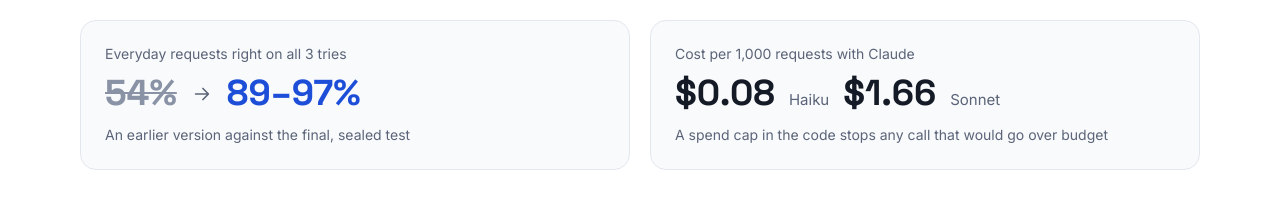
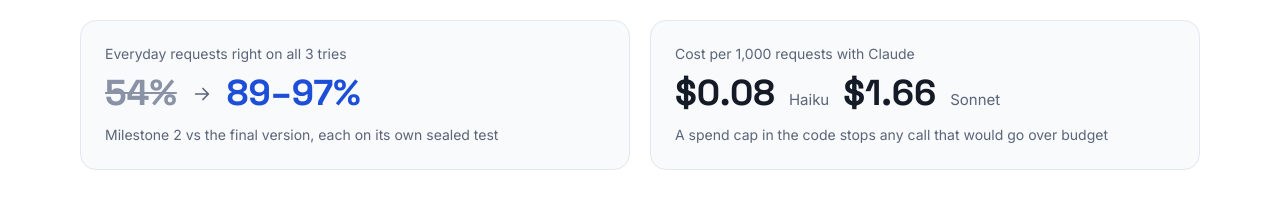
Before and after one commit to kstarev/meridian-it-lab, a plain HTML site: page site/index.html in a window 1280 px wide. Shown: the part 2500-2701 px from the top of the page. Drawn offline with Linux system fonts and the light colour scheme.

Commit message:
site: say the 54% and 89–97% come from different sealed tests
Co-Authored-By: Claude Opus 5.5 <noreply@anthropic.com>

```diff
--- a/site/index.html
+++ b/site/index.html
@@ -220,7 +220,7 @@ html{scroll-behavior:smooth}
 <svg viewBox="0 0 24 24" width="22" height="22" fill="none" stroke="#5B6478" stroke-width="1.8" stroke-linecap="round" stroke-linejoin="round" aria-hidden="true"><path d="M5 12h14M13 6l6 6-6 6"></path></svg>
 <span style="font-family: 'Space Grotesk', sans-serif; font-weight: 700; font-size: 36px; color: #1D4ED8">89–97%</span>
 </div>
-<div style="font-size: 14px; color: #5B6478; line-height: 1.5">An earlier version against the final, sealed test</div>
+<div style="font-size: 14px; color: #5B6478; line-height: 1.5">Milestone 2 vs the final version, each on its own sealed test</div>
 </div>
 <div style="border: 1px solid #E3E7EE; border-radius: 16px; padding: 24px; display: flex; flex-direction: column; gap: 8px; background: #F8FAFC">
 <div style="font-size: 14px; color: #5B6478">Cost per 1,000 requests with Claude</div>
```
